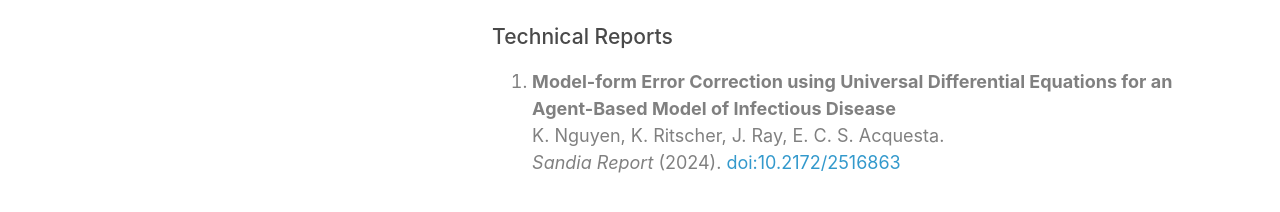
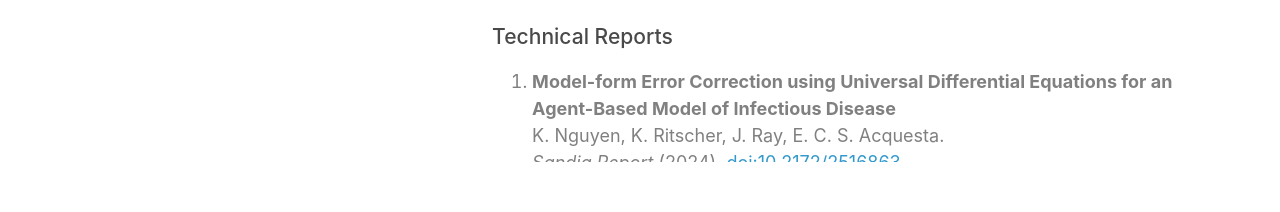
Before and after one commit to kritscher33/kritscher33.github.io, a plain HTML site: page index.html in a window 1280 px wide. Shown: the part 696-908 px from the top of the page. Drawn offline with Linux system fonts and the light colour scheme.

Commit message:
max height fix

```diff
--- a/stylesheets/styles.css
+++ b/stylesheets/styles.css
@@ -67,7 +67,7 @@ a:hover small {
 .right-column {
   float: right;
   width: calc(67% - 50px); /* Two-thirds of the page minus the gap */
-  max-height: 1000px; /* Set a maximum height for the right column */
+  max-height: 100vh; /* Set a maximum height for the right column */
   overflow-y: auto; /* Enable vertical scrolling when content exceeds the height */
 }
 
```
